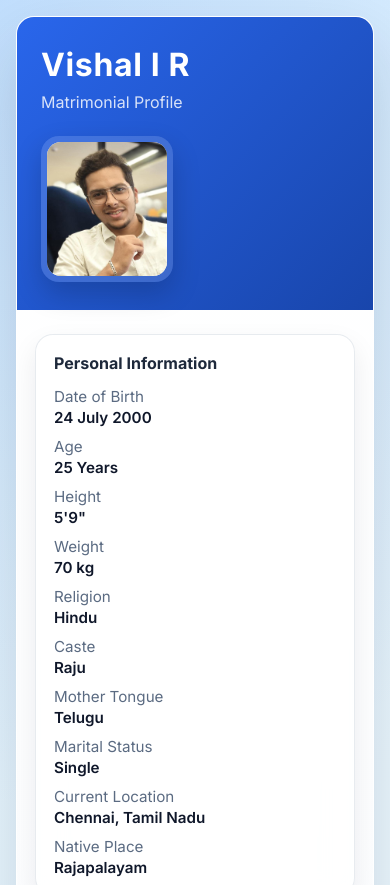
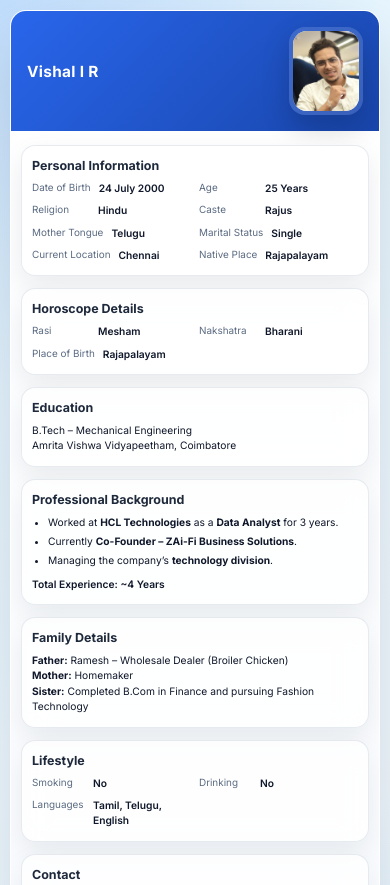
Before and after one commit to vishal-24-1/bio-data, a website: page index.html in a window 390 px wide. Shown: the top 885 px of the page. Drawn offline with Linux system fonts and the light colour scheme.

Commit message:
intial commit 1

```diff
--- a/index.html
+++ b/index.html
@@ -132,6 +132,10 @@ body {
   font-size: 0.95rem;
 }
 
+.details-grid .row {
+  gap: 12px;
+}
+
 .row {
   display: flex;
   align-items: flex-start;
@@ -195,44 +199,161 @@ body {
 
 @media (max-width: 768px) {
   body {
-    padding: 16px;
+    padding: 10px;
   }
 
   .page {
-    border-radius: 18px;
+    border-radius: 16px;
   }
 
   .header {
-    flex-direction: column;
-    align-items: flex-start;
-    padding: 28px 24px;
+    flex-direction: row;
+    align-items: center;
+    gap: 14px;
+    padding: 20px 20px;
   }
 
   .photo-frame {
-    width: 120px;
-    height: 146px;
+    width: 86px;
+    min-width: 86px;
+    height: 102px;
+    padding: 4px;
+    border-radius: 16px;
   }
 
   .content {
-    padding: 24px 18px 28px;
+    gap: 14px;
+    padding: 16px 12px 18px;
   }
 
   .section {
-    padding: 18px;
+    padding: 14px 12px;
+    border-radius: 14px;
+  }
+
+  .name {
+    font-size: 1.08rem;
+  }
+
+  .subtitle {
+    margin-top: 4px;
+    font-size: 0.62rem;
+  }
+
+  .section-title {
+    margin-bottom: 8px;
+    font-size: 0.78rem;
   }
 
   .grid {
-    grid-template-columns: 1fr;
-    gap: 10px;
+    grid-template-columns: repeat(2, minmax(0, 1fr));
+    gap: 8px 10px;
+    font-size: 0.69rem;
+  }
+
+  .details-grid .row {
+    gap: 8px;
   }
 
   .row {
-    flex-direction: column;
-    gap: 2px;
+    flex-direction: row;
+    gap: 3px;
   }
 
   .label {
-    min-width: 0;
+    min-width: 64px;
+    font-size: 0.68rem;
+  }
+
+  .value,
+  .education-text,
+  .family-text,
+  .career-note,
+  .list,
+  .contact-item,
+  .contact-item span,
+  .contact-item strong {
+    font-size: 0.69rem;
+    line-height: 1.5;
+  }
+
+  .list {
+    padding-left: 16px;
+    line-height: 1.5;
+  }
+
+  .career-note {
+    margin-top: 8px;
+  }
+
+  .contact {
+    flex-wrap: nowrap;
+    gap: 8px;
+  }
+
+  .contact-item {
+    flex: 1 1 0;
+    padding: 10px;
+    border-radius: 10px;
+  }
+}
+
+@media (max-width: 420px) {
+  .header {
+    gap: 12px;
+    padding: 16px 16px;
+  }
+
+  .name {
+    font-size: 0.96rem;
+  }
+
+  .subtitle {
+    font-size: 0.58rem;
+  }
+
+  .photo-frame {
+    width: 74px;
+    min-width: 74px;
+    height: 88px;
+  }
+
+  .content {
+    gap: 12px;
+    padding: 14px 10px 16px;
+  }
+
+  .section {
+    padding: 12px 10px;
+  }
+
+  .grid {
+    gap: 7px 8px;
+    font-size: 0.64rem;
+  }
+
+  .label {
+    min-width: 58px;
+    font-size: 0.62rem;
+  }
+
+  .value,
+  .education-text,
+  .family-text,
+  .career-note,
+  .list,
+  .contact-item,
+  .contact-item span,
+  .contact-item strong {
+    font-size: 0.64rem;
+  }
+
+  .contact {
+    gap: 6px;
+  }
+
+  .contact-item {
+    padding: 8px;
   }
 }
 
@@ -268,7 +389,6 @@ body {
     <header class="header">
       <div>
         <div class="name">Vishal I R</div>
-        <div class="subtitle">Matrimonial Profile</div>
       </div>
       <div>
         <div class="photo-frame">
@@ -280,23 +400,21 @@ body {
     <main class="content">
       <section class="section">
         <div class="section-title">Personal Information</div>
-        <div class="grid">
+        <div class="grid details-grid">
           <div class="row"><div class="label">Date of Birth</div><div class="value">24 July 2000</div></div>
           <div class="row"><div class="label">Age</div><div class="value">25 Years</div></div>
-          <div class="row"><div class="label">Height</div><div class="value">5'9&quot;</div></div>
-          <div class="row"><div class="label">Weight</div><div class="value">70 kg</div></div>
           <div class="row"><div class="label">Religion</div><div class="value">Hindu</div></div>
-          <div class="row"><div class="label">Caste</div><div class="value">Raju</div></div>
+          <div class="row"><div class="label">Caste</div><div class="value">Rajus</div></div>
           <div class="row"><div class="label">Mother Tongue</div><div class="value">Telugu</div></div>
           <div class="row"><div class="label">Marital Status</div><div class="value">Single</div></div>
-          <div class="row"><div class="label">Current Location</div><div class="value">Chennai, Tamil Nadu</div></div>
+          <div class="row"><div class="label">Current Location</div><div class="value">Chennai</div></div>
           <div class="row"><div class="label">Native Place</div><div class="value">Rajapalayam</div></div>
         </div>
       </section>
 
       <section class="section">
         <div class="section-title">Horoscope Details</div>
-        <div class="grid">
+        <div class="grid details-grid">
           <div class="row"><div class="label">Rasi</div><div class="value">Mesham</div></div>
           <div class="row"><div class="label">Nakshatra</div><div class="value">Bharani</div></div>
           <div class="row"><div class="label">Place of Birth</div><div class="value">Rajapalayam</div></div>
@@ -317,7 +435,6 @@ body {
           <li>Worked at <strong>HCL Technologies</strong> as a <strong>Data Analyst</strong> for 3 years.</li>
           <li>Currently <strong>Co-Founder – ZAi-Fi Business Solutions</strong>.</li>
           <li>Managing the company’s <strong>technology division</strong>.</li>
-          <li>Built multiple <strong>applications and Generative AI solutions</strong>.</li>
         </ul>
         <div class="career-note">Total Experience: ~4 Years</div>
       </section>
```
